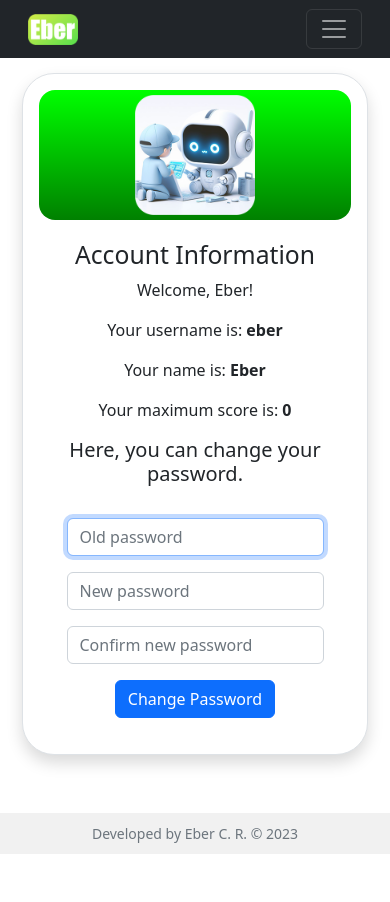
After one commit to ebercr/cs50-final-project, a Flask app: page /account in a window 390 px wide. The commit adds this page. Run offline with Flask 3, Linux system fonts and the light colour scheme; a user stored in the database is signed in; some libraries are stand-ins or nearby versions.

Commit message:
Added 'account,' 'C,' 'Python,' and 'JavaScript' pages, improved login and registration system, and made various updates to style.css for better responsiveness.

```diff
--- a/app.py
+++ b/app.py
@@ -37,18 +37,23 @@ def index():
 
 @app.route("/register", methods=["GET", "POST"])
 def register():
+    """Show register page"""
+
     if request.method == "POST":
         username = request.form.get("username")
         name = request.form.get("name")
         password = request.form.get("password")
         confirmation = request.form.get("confirmation")
 
-        # Ensure no fields are left and validadte password/confiramtion
+        # Ensure no fields are left and validate password/confiramtion
         if not username:
             flash("danger", "Must provide username")
             return redirect("/register")
         elif not name:
             flash("danger", "Must provide name")
+            return redirect("/register")
+        elif not all(c.isalpha() or c.isspace() for c in name):
+            flash("danger", "The name must contain only letters and spaces")
             return redirect("/register")
         elif not password:
             flash("danger", "Must provide password")
@@ -58,6 +63,19 @@ def register():
             return redirect("/register")
         elif  password != confirmation:
             flash("danger", "The password and confirmation do not match")
+            return redirect("/register")
+
+        # Validate the minimum and maximum length for name, username and password
+        if len(username) < 3 or len(username) > 50:
+            flash("danger", "Username must be between 3 and 50 characters.")
+            return redirect("/register")
+
+        if len(name) < 2 or len(name) > 255:
+            flash("danger", "Name must be between 2 and 255 characters.")
+            return redirect("/register")
+
+        if len(password) < 8 or len(password) > 128:
+            flash("danger", "Password must be between 8 and 128 characters.")
             return redirect("/register")
 
         # Ensure if the username is not already taken
@@ -72,9 +90,13 @@ def register():
         # Add the user to the users database
         db.execute("INSERT INTO users (username, hash, name) VALUES(?,?,?)", username, hashed_password, name)
 
-        # Redirect to login
-        flash("success", "Successfully registered")
-        return redirect("/login")
+        # Query database for user
+        user = db.execute("SELECT * FROM users WHERE username = ?", username)
+
+        # Redirect to Index
+        session["user_id"] = user[0]["id"]
+        flash("success", f"Successfully registered! Welcome, {name}!")
+        return redirect("/")
 
     else:
         return render_template("register.html")
@@ -82,11 +104,17 @@ def register():
 
 @app.route("/login", methods=["GET", "POST"])
 def login():
+    """Show login page"""
+
+    # Check if the user is already authenticated and close the session
+    if session.get("user_id") is not None:
+        session.clear()
+
     if request.method == "POST":
         username = request.form.get("username")
         password = request.form.get("password")
 
-        # Ensure no fields are left and validadte password/confiramtion
+        # Ensure no fields are left
         if not username:
             flash("danger", "Must provide username")
             return redirect("/login")
@@ -94,15 +122,17 @@ def login():
             flash("danger", "Must provide password")
             return redirect("/login")
 
-        #
+        # Query database for user
         user = db.execute("SELECT * FROM users WHERE username = ?", username)
 
+        # Validate password
         if user and sha256_crypt.verify(password, user[0]["hash"]):
             session["user_id"] = user[0]["id"]
-            flash("success", "Login successful!")
+            flash("success", f"Login successful! Welcome, {user[0]['name']}!")
             return redirect("/")
         else:
-            flash("Credenciais inválidas. Tente novamente.", "danger")
+            flash("danger", "Invalid username or password")
+            return redirect("/login")
 
 
     else:
@@ -118,3 +148,89 @@ def logout():
 
     # Redirect user to login form
     return redirect("/login")
+
+
+@app.route("/c")
+@login_required
+def c():
+    """Show c page"""
+
+    return render_template("c.html")
+
+
+@app.route("/python")
+@login_required
+def python():
+    """Show python page"""
+
+    return render_template("python.html")
+
+
+@app.route("/javascript")
+@login_required
+def javascript():
+    """Show javascript page"""
+
+    return render_template("javascript.html")
+
+
+@app.route("/account", methods=["GET", "POST"])
+@login_required
+def account():
+    """Change your password"""
+
+    user_id = session["user_id"]
+
+    # Query database for user
+    user = db.execute("SELECT * FROM users WHERE id = ?", user_id)
+
+    # User reached route via POST
+    if request.method == "POST":
+        old_password = request.form.get("old_password")
+        new_password = request.form.get("new_password")
+        confirmation = request.form.get("confirmation")
+
+        # Ensure no fields are left in blank
+        if not old_password:
+            flash("danger", "must provide old password")
+            return redirect("/account")
+        elif not new_password:
+            flash("danger", "must provide new password")
+            return redirect("/account")
+        elif not confirmation:
+            flash("danger", "must confirm your new password")
+            return redirect("/account")
+
+        if len(new_password) < 8 or len(new_password) > 128:
+            flash("danger", "New password must be between 8 and 128 characters.")
+            return redirect("/account")
+
+        # Ensure password is correct
+        if not sha256_crypt.verify(old_password, user[0]["hash"]):
+            flash("danger", "Old password invalid.")
+            return redirect("/account")
+
+        # Ensure if the new password and confirmation matches
+        if new_password != confirmation:
+            flash("danger", "The new password and confirmation do not match.")
+            return redirect("/account")
+
+        # Generate a hash of the new password
+        new_hashed_password = sha256_crypt.encrypt(new_password)
+
+        # Update password
+        db.execute(
+            "UPDATE users SET hash = ? WHERE id = ?", new_hashed_password, user_id
+        )
+
+        # Flash a message and redirect user to home page
+        flash("success", "Password was changed successfully!")
+        return redirect("/")
+
+    else:
+        # Get user's informations
+        name = user[0]["name"]
+        username = user[0]["username"]
+        max_score = user[0]["max_pontuation"]
+
+        return render_template("account.html", name=name, username=username, max_score=max_score)
--- a/static/styles.css
+++ b/static/styles.css
@@ -1,5 +1,5 @@
 .content-top {
-    padding-top: 58px;
+    padding-top: 63px;
 }
 
 .box-area {
@@ -23,7 +23,7 @@
 
 .main-title2 {
     color: #444;
-    margin: 100px 0 45px 0;
+    margin: 30px 0 30px 0;
     font-size: 40px;
     text-align: center;
 }
@@ -70,3 +70,44 @@
 .embed-responsive {
     width: 100%;
 }
+
+.register-padding {
+    padding-bottom: 40px;
+}
+
+.green-degrade {
+    background: linear-gradient(to bottom, #00FF00, #008000);
+}
+
+.robot_img {
+    width: 250px;
+}
+
+/* Media query para dispositivos móveis (tamanho de tela menor que 768 pixels) */
+@media (max-width: 767px) {
+    .mobile-padding {
+        padding-top: 10px;
+        padding-bottom: 10px;
+    }
+
+    .box-area {
+        margin: 0 10px;
+    }
+
+    .left-box {
+        position: relative;
+        height: 130px;
+    }
+
+    .right-box {
+        padding: 20px;
+    }
+
+    .robot_img {
+        position: absolute;
+        top: 50%;
+        left: 50%;
+        transform: translate(-50%, -50%);
+        width: 120px;
+    }
+}
--- /dev/null
+++ b/templates/account.html
@@ -0,0 +1,43 @@
+{% extends "layout.html" %}
+
+{% block title %}
+    Account
+{% endblock %}
+
+{% block main %}
+<div class="container d-flex justify-content-center box-container-area mobile-padding">
+
+    <div class="row border rounded-5 p-3 bg-white shadow box-area">
+        <div class="col-md-6 rounded-4 d-flex justify-content-center align-items-center flex-column left-box green-degrade">
+            <div class="featured-image mb-3">
+                <img src="/static/accont-bot-300px.png" class="img-fluid robot_img">
+            </div>
+        </div>
+
+        <div class="col-md-6 right-box">
+            <div class="row align-items-center">
+                <div class="header-text mb-4">
+                    <h2>Account Information</h2>
+                    <p>Welcome, {{ name }}!</p>
+                    <p>Your username is: <b>{{ username }}</b></p>
+                    <p>Your name is: <b>{{ name }}</b></p>
+                    <p>Your maximum score is: <b>{{ max_score }}</b></p>
+                    <h5>Here, you can change your password.</h5>
+                </div>
+                <form action="/account" method="post">
+                    <div class="mb-3">
+                        <input autocomplete="off" autofocus class="form-control mx-auto w-auto" id="old_password" name="old_password" placeholder="Old password" type="password">
+                    </div>
+                    <div class="mb-3">
+                        <input autocomplete="off" class="form-control mx-auto w-auto" id="new_password" name="new_password" placeholder="New password" type="password">
+                    </div>
+                    <div class="mb-3">
+                        <input autocomplete="off" class="form-control mx-auto w-auto" id="confirmation" name="confirmation" placeholder="Confirm new password" type="password">
+                    </div>
+                    <button class="btn btn-primary" type="submit">Change Password</button>
+                </form>
+            </div>
+        </div>
+    </div>
+</div>
+{% endblock %}
--- a/templates/index.html
+++ b/templates/index.html
@@ -14,13 +14,13 @@
         </div>
         <div class="carousel-inner">
             <div class="carousel-item active">
-            <a href="python.html"><img src="/static/carousel1.jpg" class="d-block w-100" alt="Python"></a>
+            <a href="/python"><img src="/static/carousel1.jpg" class="d-block w-100" alt="Python"></a>
             </div>
             <div class="carousel-item">
-            <a href="c.html"><img src="/static/carousel2.jpg" class="d-block w-100" alt="C language"></a>
+            <a href="/c"><img src="/static/carousel2.jpg" class="d-block w-100" alt="C language"></a>
             </div>
             <div class="carousel-item">
-            <a href="javascript.html"><img src="/static/carousel3.jpg" class="d-block w-100" alt="JavaScript"></a>
+            <a href="/javascript"><img src="/static/carousel3.jpg" class="d-block w-100" alt="JavaScript"></a>
             </div>
         </div>
         <button class="carousel-control-prev" type="button" data-bs-target="#carouselExampleIndicators" data-bs-slide="prev">
```
Also changed, not shown: templates/c.html (added, +33 -0 lines), templates/javascript.html (added, +34 -0 lines), templates/login.html (+4 -4 lines), templates/python.html (added, +31 -0 lines), templates/register.html (+7 -4 lines), final_project.db, static/accont-bot-300px.png (added).
